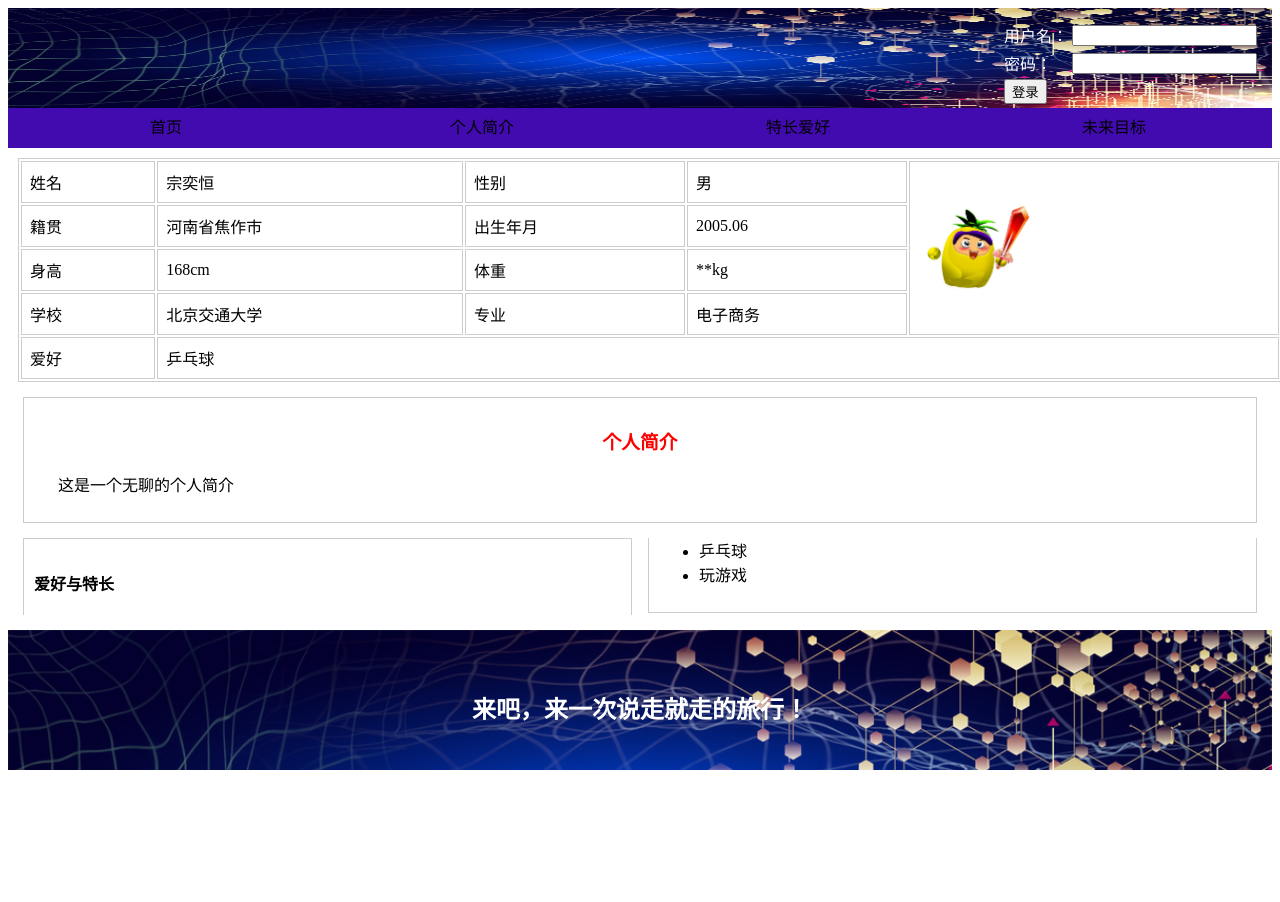
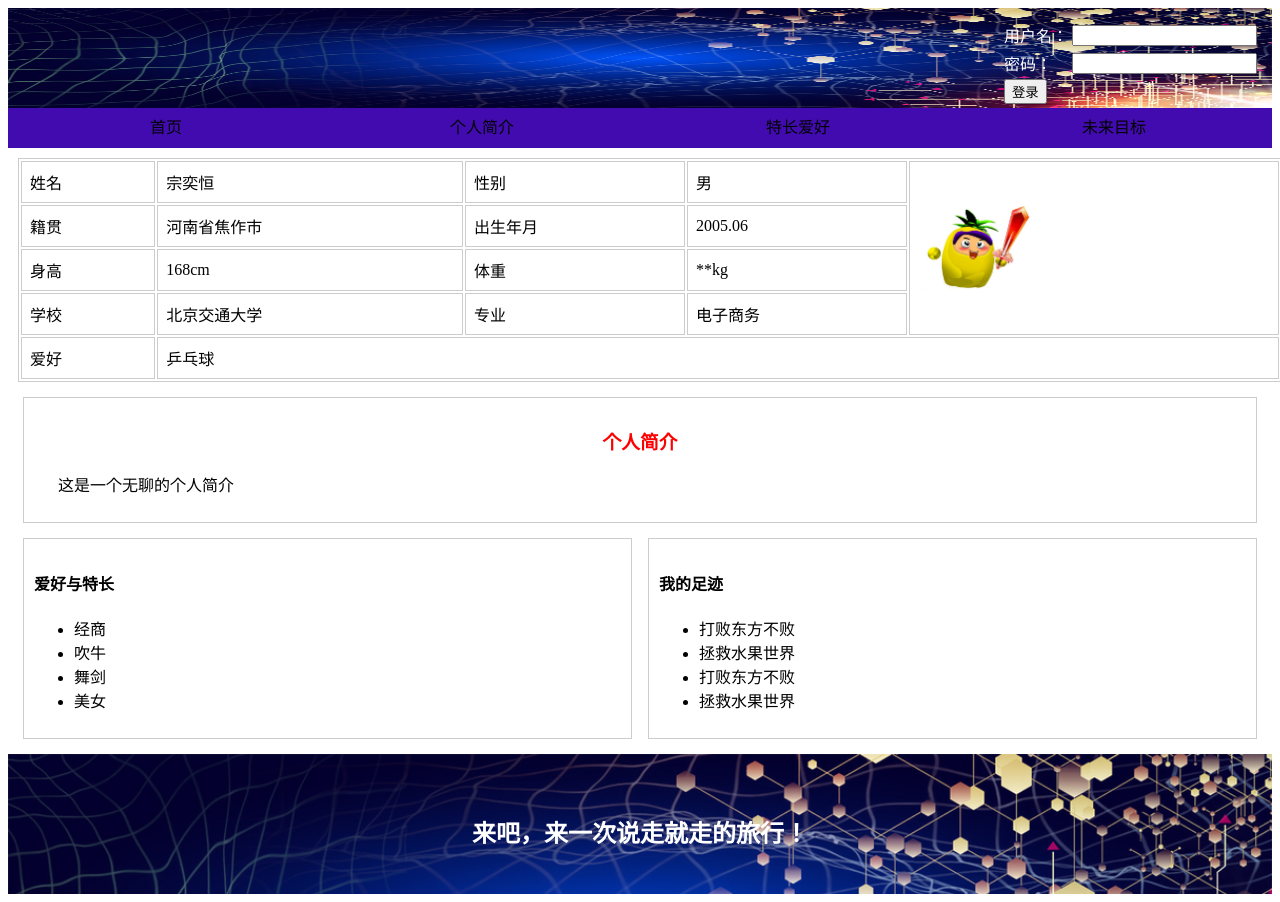
Before and after one commit to haiheu/666, a plain HTML site: page index.html in a window 1280 px wide. Before the commit the page ends 800 px from the top, so only its background shows below. Drawn offline with Linux system fonts and the light colour scheme.

Commit message:
Add files via upload

```diff
--- a/index.html
+++ b/index.html
@@ -134,8 +134,19 @@
         <div>
             <h4>爱好与特长</h4>
             <ul>
-                <li>乒乓球</li>
-                <li>玩游戏</li>
+                <li>经商</li>
+                <li>吹牛</li>
+                <li>舞剑</li>
+                <li>美女</li>
+            </ul>
+        </div>
+        <div>
+            <h4>我的足迹</h4>
+            <ul>
+                <li>打败东方不败</li>
+                <li>拯救水果世界</li>
+                <li>打败东方不败</li>
+                <li>拯救水果世界</li>
             </ul>
         </div>
     </div>
```
